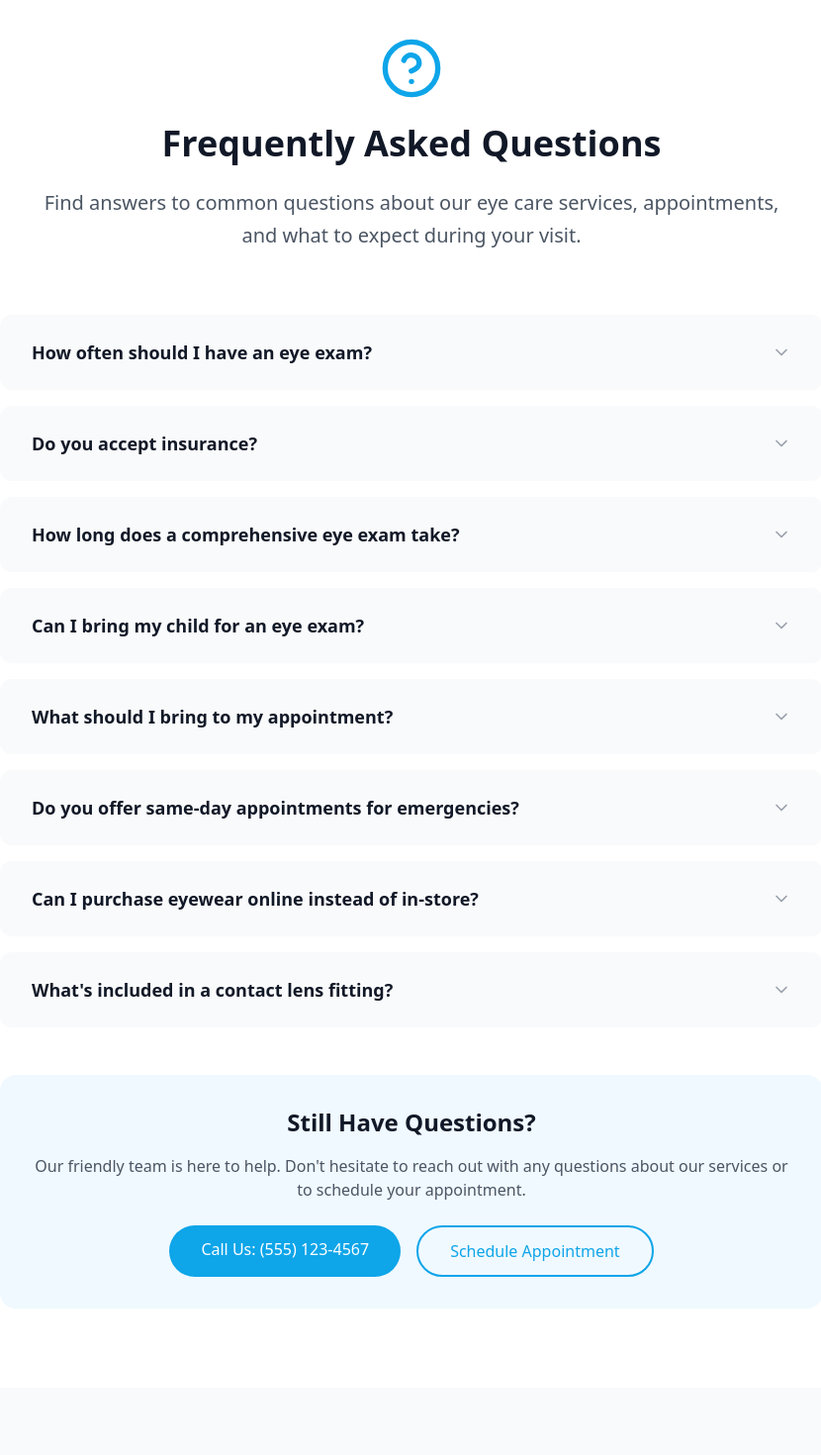
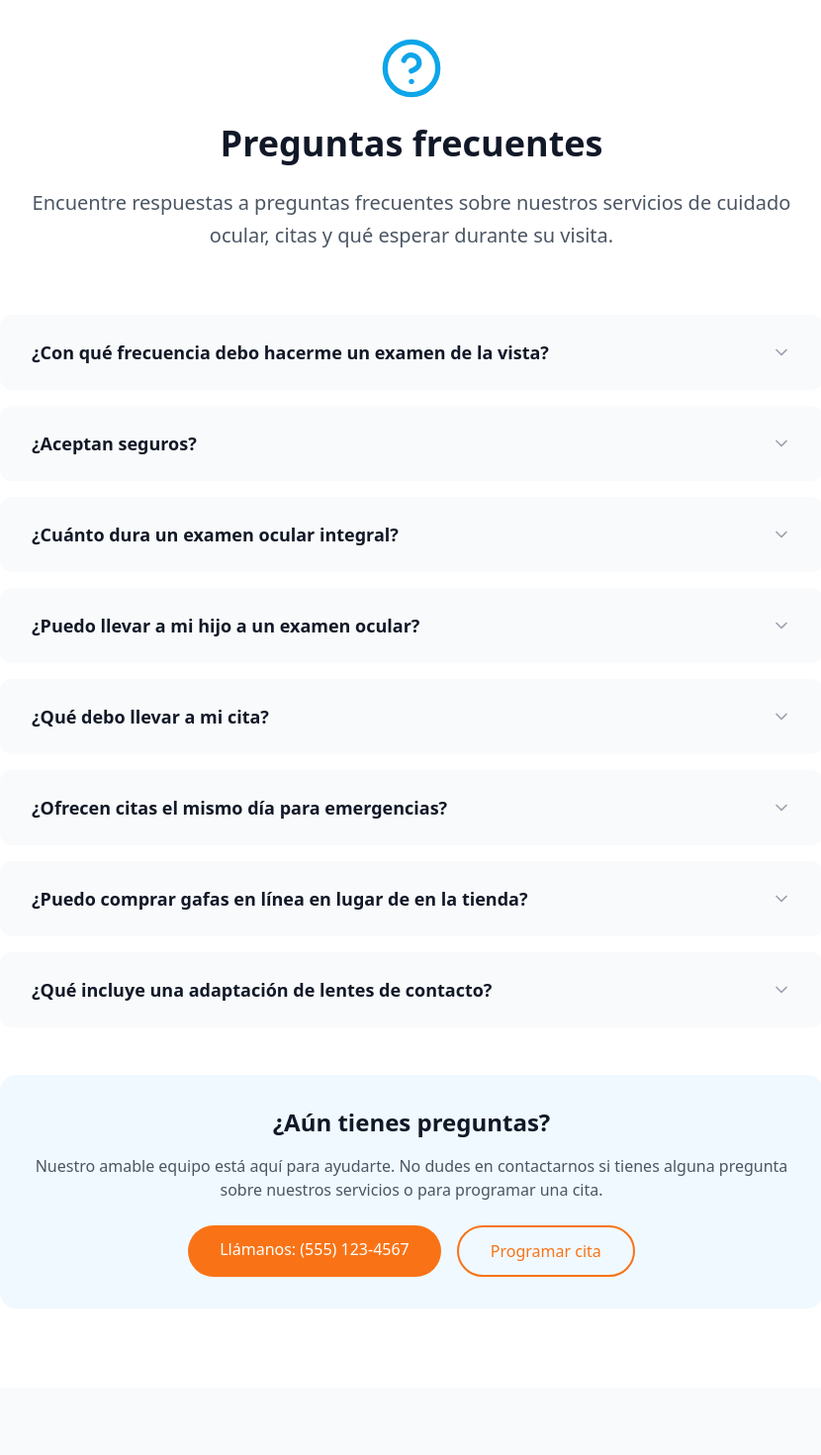
Before and after one commit to jeriaj9/optical-website, a React (Vite) app: page / in a window 1280 px wide. Shown: the part 5820-7290 px from the top of the page at 99% size, without its empty margins (224-1054 px from the left). Built offline with nearby package versions, Linux system fonts and the light colour scheme.

Commit message:
Edit FAQ section

```diff
--- a/src/components/FAQ.tsx
+++ b/src/components/FAQ.tsx
@@ -11,38 +11,39 @@ const FAQ: React.FC = () => {
 
   const faqs: FAQItem[] = [
     {
-      question: "How often should I have an eye exam?",
-      answer: "For adults with no vision problems, we recommend annual eye exams. Children should have their first exam by age 3, then annually. Adults over 60 or those with conditions like diabetes should have exams every 6-12 months as recommended by their optometrist."
+      question: "¿Con qué frecuencia debo hacerme un examen de la vista?",
+      answer: "Para adultos sin problemas de visión, recomendamos exámenes anuales. Los niños deben tener su primer examen a los 3 años y luego cada año. Los adultos mayores de 60 años o aquellos con condiciones como diabetes deben realizarse exámenes cada 6 a 12 meses, según lo recomiende su optometrista."
     },
     {
-      question: "Do you accept insurance?",
-      answer: "Yes, we accept most major vision insurance plans including VSP, EyeMed, and Davis Vision. We also accept many health insurance plans for medical eye care. Please call us to verify your specific coverage before your appointment."
+      question: "¿Aceptan seguros?",
+      answer: "Sí, aceptamos la mayoría de los planes principales de seguro de visión, incluidos VSP, EyeMed y Davis Vision. También aceptamos muchos planes de seguro de salud para el cuidado médico de los ojos. Por favor, llámenos para verificar su cobertura específica antes de su cita."
     },
     {
-      question: "How long does a comprehensive eye exam take?",
-      answer: "A comprehensive eye exam typically takes 45-60 minutes. This includes testing your vision, checking eye health, pupil dilation (if needed), and discussing any concerns with the optometrist. First-time patients may need additional time for paperwork."
+      question: "¿Cuánto dura un examen ocular integral?",
+      answer: "Un examen ocular integral normalmente dura entre 45 y 60 minutos. Esto incluye evaluar su visión, revisar la salud ocular, dilatar las pupilas (si es necesario) y conversar sobre cualquier inquietud con el optometrista. Los pacientes nuevos pueden necesitar tiempo adicional para llenar formularios."
     },
     {
-      question: "Can I bring my child for an eye exam?",
-      answer: "Absolutely! We provide specialized pediatric eye care for children of all ages. Our team is experienced in working with children and making the experience comfortable and fun. We recommend first exams by age 3 or sooner if you notice any vision concerns."
+      question: "¿Puedo llevar a mi hijo a un examen ocular?",
+      answer: "¡Por supuesto! Ofrecemos atención oftalmológica pediátrica especializada para niños de todas las edades. Nuestro equipo tiene experiencia trabajando con niños y hace que la experiencia sea cómoda y divertida. Recomendamos el primer examen a los 3 años o antes si nota algún problema de visión."
     },
     {
-      question: "What should I bring to my appointment?",
-      answer: "Please bring a valid ID, insurance cards, current eyewear (glasses/contacts), a list of current medications, and any relevant medical history. If you wear contacts, please bring your prescription or contact lens boxes."
+      question: "¿Qué debo llevar a mi cita?",
+      answer: "Por favor, lleve una identificación válida, tarjetas de seguro, sus gafas o lentes de contacto actuales, una lista de medicamentos que esté tomando y cualquier historial médico relevante. Si usa lentes de contacto, traiga su prescripción o las cajas de los lentes."
     },
     {
-      question: "Do you offer same-day appointments for emergencies?",
-      answer: "Yes, we reserve time slots for urgent eye care needs. If you're experiencing eye pain, sudden vision changes, flashes of light, or eye injuries, please call us immediately. We'll do our best to see you the same day."
+      question: "¿Ofrecen citas el mismo día para emergencias?",
+      answer: "Sí, reservamos horarios para necesidades urgentes de cuidado ocular. Si presenta dolor ocular, cambios repentinos en la visión, destellos de luz o lesiones oculares, llámenos de inmediato. Haremos lo posible por atenderle el mismo día."
     },
     {
-      question: "Can I purchase eyewear online instead of in-store?",
-      answer: "While we do offer an online catalog for your convenience, we strongly recommend an in-person fitting for optimal comfort and vision. Proper measurements, frame adjustments, and lens positioning are crucial for the best visual experience."
+      question: "¿Puedo comprar gafas en línea en lugar de en la tienda?",
+      answer: "Aunque ofrecemos un catálogo en línea para su comodidad, recomendamos encarecidamente una adaptación en persona para lograr la mayor comodidad y mejor visión. Las mediciones correctas, los ajustes de montura y la posición de los lentes son cruciales para una experiencia visual óptima."
     },
     {
-      question: "What's included in a contact lens fitting?",
-      answer: "A contact lens fitting includes measuring your eye curvature, determining the right lens size and material, teaching proper insertion and removal, and providing care instructions. We also include follow-up visits to ensure comfort and proper fit."
+      question: "¿Qué incluye una adaptación de lentes de contacto?",
+      answer: "Una adaptación de lentes de contacto incluye medir la curvatura de su ojo, determinar el tamaño y material adecuado del lente, enseñarle la inserción y extracción correctas, y brindarle instrucciones de cuidado. También incluimos visitas de seguimiento para asegurar comodidad y un ajuste adecuado."
     }
   ];
+
 
   const toggleFAQ = (index: number) => {
     setOpenIndex(openIndex === index ? null : index);
@@ -53,10 +54,10 @@ const FAQ: React.FC = () => {
       <div className="max-w-4xl mx-auto px-4 sm:px-6 lg:px-8">
         <div className="text-center mb-16">
           <HelpCircle className="h-16 w-16 text-sky-500 mx-auto mb-6" />
-          <h2 className="text-4xl font-bold text-gray-900 mb-6">Frequently Asked Questions</h2>
+          <h2 className="text-4xl font-bold text-gray-900 mb-6">Preguntas frecuentes</h2>
           <p className="text-xl text-gray-600 max-w-3xl mx-auto leading-relaxed">
-            Find answers to common questions about our eye care services, appointments,
-            and what to expect during your visit.
+            Encuentre respuestas a preguntas frecuentes sobre nuestros servicios de cuidado ocular,
+            citas y qué esperar durante su visita.
           </p>
         </div>
 
@@ -88,23 +89,23 @@ const FAQ: React.FC = () => {
         </div>
 
         <div className="text-center mt-12 bg-sky-50 p-8 rounded-2xl">
-          <h3 className="text-2xl font-bold text-gray-900 mb-4">Still Have Questions?</h3>
+          <h3 className="text-2xl font-bold text-gray-900 mb-4">¿Aún tienes preguntas?</h3>
           <p className="text-gray-600 mb-6">
-            Our friendly team is here to help. Don't hesitate to reach out with any questions
-            about our services or to schedule your appointment.
+            Nuestro amable equipo está aquí para ayudarte.
+            No dudes en contactarnos si tienes alguna pregunta sobre nuestros servicios o para programar una cita.
           </p>
           <div className="flex flex-col sm:flex-row gap-4 justify-center">
             <a
               href="tel:+15551234567"
-              className="bg-sky-500 text-white px-8 py-3 rounded-full hover:bg-sky-600 transition-colors duration-200 font-medium"
+              className="bg-orange-500 text-white px-8 py-3 rounded-full hover:bg-orange-600 transition-colors duration-200 font-medium"
             >
-              Call Us: (555) 123-4567
+              Llámanos: (555) 123-4567
             </a>
             <button
               onClick={() => document.getElementById('booking')?.scrollIntoView({ behavior: 'smooth' })}
-              className="border-2 border-sky-500 text-sky-500 px-8 py-3 rounded-full hover:bg-sky-500 hover:text-white transition-all duration-200 font-medium"
+              className="border-2 border-orange-500 text-orange-500 px-8 py-3 rounded-full hover:bg-orange-500 hover:text-white transition-all duration-200 font-medium"
             >
-              Schedule Appointment
+              Programar cita
             </button>
           </div>
         </div>
```
